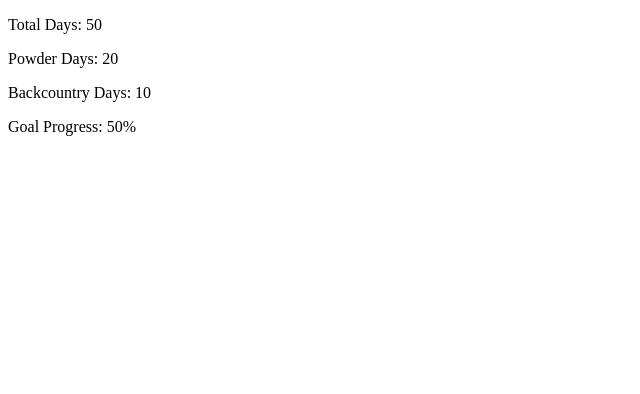
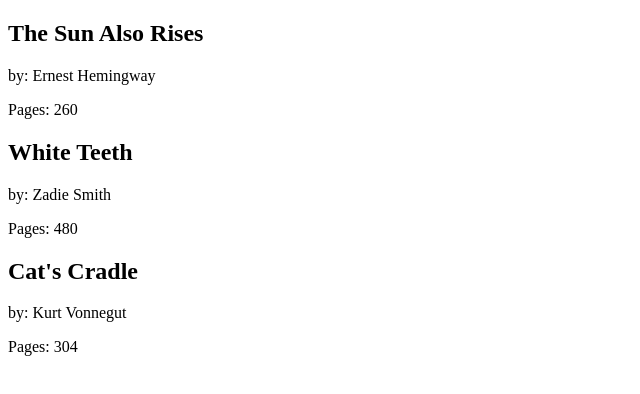
Before and after one commit to maresmartinez/library-management-app, a React (Create React App) app: page / in a window 1280 px wide. Shown: the top 394 px of the page, without its empty margins (0-640 px from the left). Built offline with nearby package versions, Linux system fonts and the light colour scheme.

Commit message:
Completed example on composing components, with Library and Book

```diff
--- a/src/index.js
+++ b/src/index.js
@@ -1,49 +1,37 @@
 import React, { Component } from 'react'; // Destructured
 import { render } from 'react-dom'
 
-let skiData = {
-    total: 50,
-    powder: 20,
-    backcountry: 10,
-    goal: 100
+// Child component
+const Book = ({title, author, pages}) => {
+    return (
+        <section>
+            <h2>{title}</h2>
+            <p>by: {author}</p>
+            <p>Pages: {pages}</p>
+        </section>
+    )
 }
 
-const getPercent = decimal => {
-    return decimal * 100 + "%"
-}
-
-const calcGoalProgress = (total, goal) => {
-    return getPercent(total / goal)
-}
-
-// Using js syntax, create js function that returns jsx elements to be rendered
-const SkiDayCounter = ({total, powder, backcountry, goal}) => {
+// Parent component which renders Book components
+const Library = () => {
     return (
-        <section>
-            <div>
-                <p>Total Days: {total}</p>
-            </div>
-            <div>
-                <p>Powder Days: {powder}</p>
-            </div>
-            <div>
-                <p>Backcountry Days: {backcountry}</p>
-            </div>
-            <div>
-                <p>Goal Progress: {calcGoalProgress(total, goal)}</p>
-            </div>
-        </section>
+        <div>
+            <Book title="The Sun Also Rises"
+                  author="Ernest Hemingway"
+                  pages={260}/>
+            <Book title="White Teeth"
+                  author="Zadie Smith"
+                  pages={480}/>
+            <Book title="Cat's Cradle"
+                  author="Kurt Vonnegut"
+                  pages={304}/>
+        </div>
     )
 }
 
 render( // ReactDOM.render()
     // What we want to render
-    <SkiDayCounter
-        total={skiData.total}
-        powder={skiData.powder}
-        backcountry={skiData.backcountry}
-        goal={skiData.goal}
-        />,
+    <Library />,
 
     // Where do we want to render this? ... to root
     document.getElementById('root')
```
